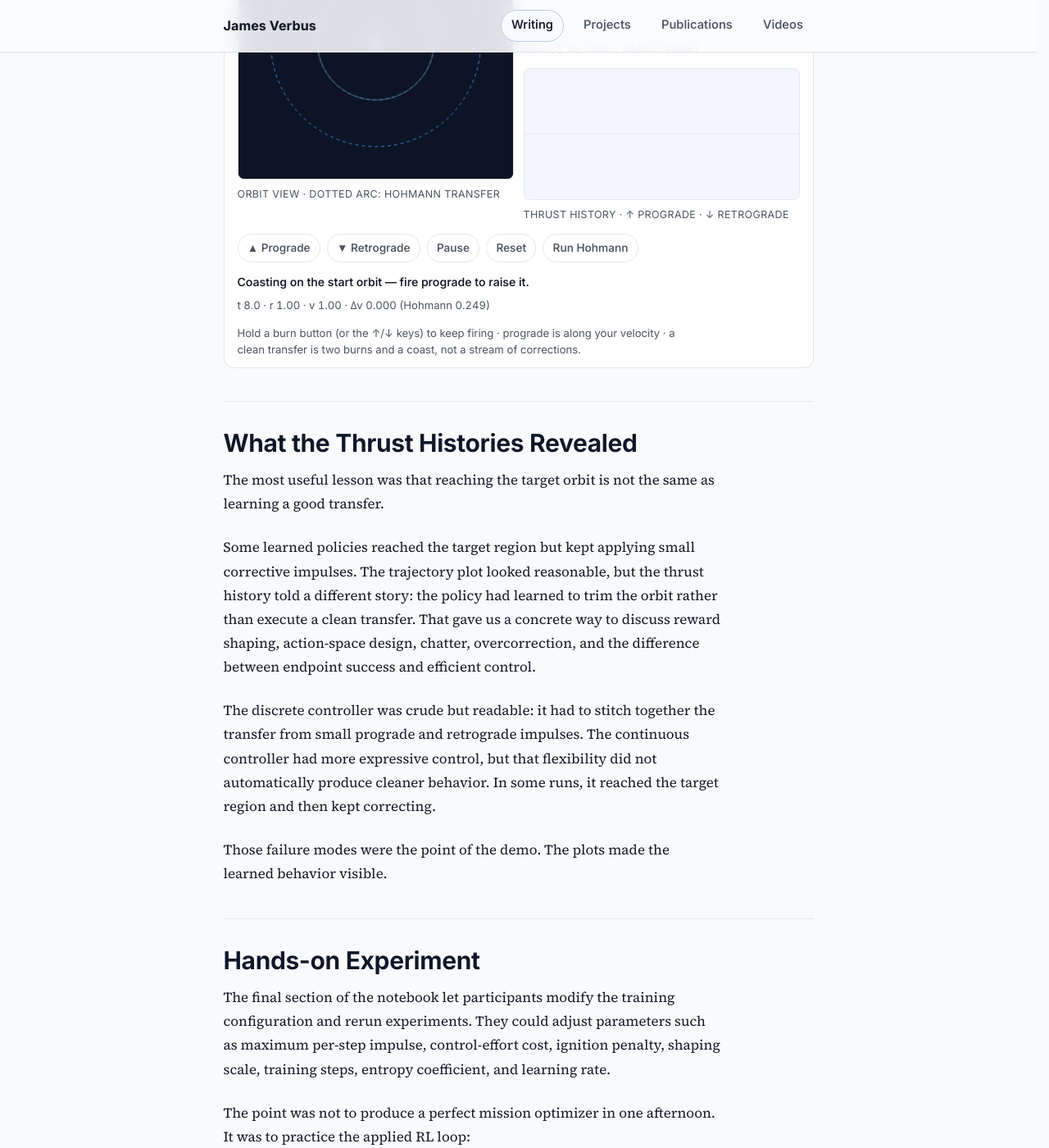
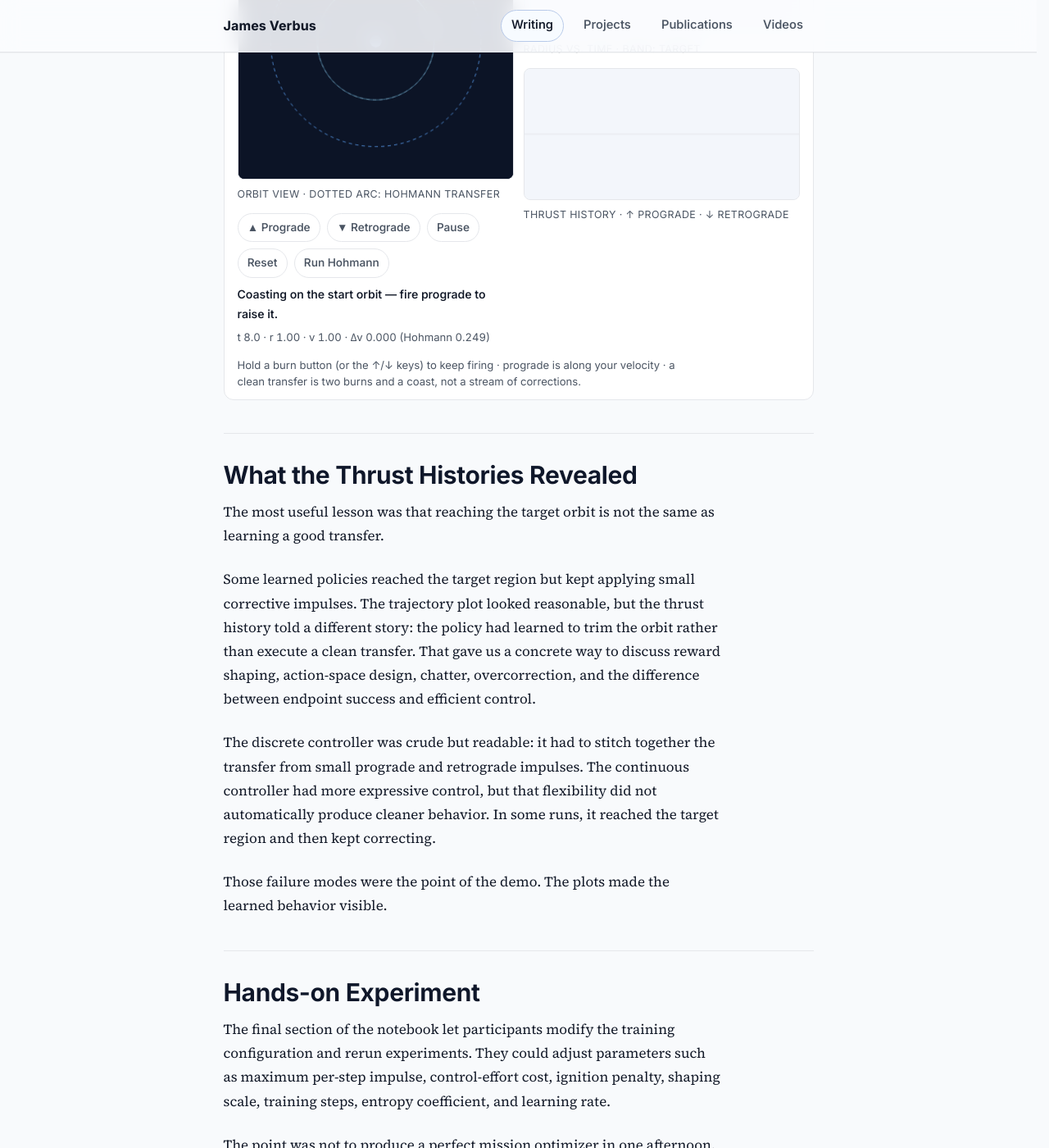
Before and after one commit to jverbus/jverbus.github.io, a Jekyll site: the page built from _posts/2026-01-09-brown-physics-ai-winter-school-workshop.md, in a window 1280 px wide and 1400 px high, scrolled down 3949 px. Shown: the whole window at 82% size. Built offline with Jekyll 4.4.1, drawn with Linux system fonts in a browser that asks for light colours.

Commit message:
Keep orbital demo controls beside the animation on every screen
Move the controls, status, and readout into the layout grid as a panel
placed directly under the orbit view. On mobile the order is now map,
controls, charts instead of the charts pushing the buttons a full
screen below the animation; on desktop the controls sit under the map
they steer.

https://claude.ai/code/session_01EjBiG9bDQxspefCUkSEBmk

```diff
--- a/_includes/site/head.html
+++ b/_includes/site/head.html
@@ -177,6 +177,6 @@
   <link rel="apple-touch-icon" sizes="180x180" href="{{ '/assets/images/apple-touch-icon.png' | relative_url }}">
   <link rel="preload" href="{{ '/assets/fonts/inter-latin-wght-normal.woff2' | relative_url }}" as="font" type="font/woff2" crossorigin>
   <link rel="preload" href="{{ '/assets/fonts/source-serif-4-latin-wght-normal.woff2' | relative_url }}" as="font" type="font/woff2" crossorigin>
-  <link href="{{ '/assets/css/modern.css' | relative_url | escape }}?v=loop43" rel="stylesheet" media="all">
+  <link href="{{ '/assets/css/modern.css' | relative_url | escape }}?v=loop44" rel="stylesheet" media="all">
   <link rel="alternate" type="application/atom+xml" title="{{ site.title | escape }}" href="{{ '/atom.xml' | absolute_url | escape }}">
 </head>
--- a/_includes/site/orbit-demo.html
+++ b/_includes/site/orbit-demo.html
@@ -14,6 +14,17 @@
       <canvas class="orbit-demo-map" data-orbit="map" role="img" aria-label="Orbit view: a planet at the center, dashed start and target orbits, the analytic Hohmann transfer ellipse, and the ship with its trail."></canvas>
       <figcaption>Orbit view &middot; dotted arc: Hohmann transfer</figcaption>
     </figure>
+    <div class="orbit-demo-panel">
+      <div class="orbit-demo-controls">
+        <button type="button" class="demo-btn" data-action="prograde">&#9650; Prograde</button>
+        <button type="button" class="demo-btn" data-action="retrograde">&#9660; Retrograde</button>
+        <button type="button" class="demo-btn" data-action="pause" aria-pressed="false">Pause</button>
+        <button type="button" class="demo-btn" data-action="reset">Reset</button>
+        <button type="button" class="demo-btn" data-action="hohmann" title="Execute the analytic burn-coast-burn plan in the simulator">Run Hohmann</button>
+      </div>
+      <p class="orbit-demo-status" data-orbit-status role="status"></p>
+      <p class="orbit-demo-readout" data-orbit-readout aria-hidden="true"></p>
+    </div>
     <div class="orbit-demo-charts">
       <figure>
         <canvas class="orbit-demo-chart" data-orbit="radius" role="img" aria-label="Radius versus time, with the target radius band shaded."></canvas>
@@ -25,15 +36,6 @@
       </figure>
     </div>
   </div>
-  <div class="orbit-demo-controls">
-    <button type="button" class="demo-btn" data-action="prograde">&#9650; Prograde</button>
-    <button type="button" class="demo-btn" data-action="retrograde">&#9660; Retrograde</button>
-    <button type="button" class="demo-btn" data-action="pause" aria-pressed="false">Pause</button>
-    <button type="button" class="demo-btn" data-action="reset">Reset</button>
-    <button type="button" class="demo-btn" data-action="hohmann" title="Execute the analytic burn-coast-burn plan in the simulator">Run Hohmann</button>
-  </div>
-  <p class="orbit-demo-status" data-orbit-status role="status"></p>
-  <p class="orbit-demo-readout" data-orbit-readout aria-hidden="true"></p>
   <p class="if-demo-hint">Hold a burn button (or the &uarr;/&darr; keys) to keep firing &middot; prograde is along your velocity &middot; a clean transfer is two burns and a coast, not a stream of corrections.</p>
 </div>
 <script src="{{ '/assets/js/orbit-demo.js' | relative_url }}?v=2" defer></script>
--- a/assets/css/modern.css
+++ b/assets/css/modern.css
@@ -1689,7 +1689,21 @@ h3:hover .heading-anchor,
 .orbit-demo-layout {
   display: grid;
   grid-template-columns: minmax(0, 1fr) minmax(0, 1fr);
+  grid-template-rows: auto 1fr;
+  grid-template-areas:
+    "map charts"
+    "panel charts";
   gap: var(--space-3);
+}
+
+.orbit-demo-layout > figure {
+  grid-area: map;
+}
+
+.orbit-demo-panel {
+  grid-area: panel;
+  align-self: start;
+  min-width: 0;
 }
 
 .orbit-demo-layout figure {
@@ -1707,6 +1721,7 @@ h3:hover .heading-anchor,
 }
 
 .orbit-demo-charts {
+  grid-area: charts;
   display: grid;
   gap: var(--space-3);
   align-content: start;
@@ -1725,11 +1740,10 @@ h3:hover .heading-anchor,
   display: flex;
   flex-wrap: wrap;
   gap: var(--space-2);
-  margin-top: var(--space-3);
 }
 
 .orbit-demo-status {
-  margin: var(--space-3) 0 0;
+  margin: var(--space-2) 0 0;
   min-height: 1.4em;
   color: var(--text);
   font-size: 0.88rem;
@@ -1937,6 +1951,11 @@ h3:hover .heading-anchor,
 
   .orbit-demo-layout {
     grid-template-columns: 1fr;
+    grid-template-rows: auto;
+    grid-template-areas:
+      "map"
+      "panel"
+      "charts";
   }
 
   .video-list-item {
```
